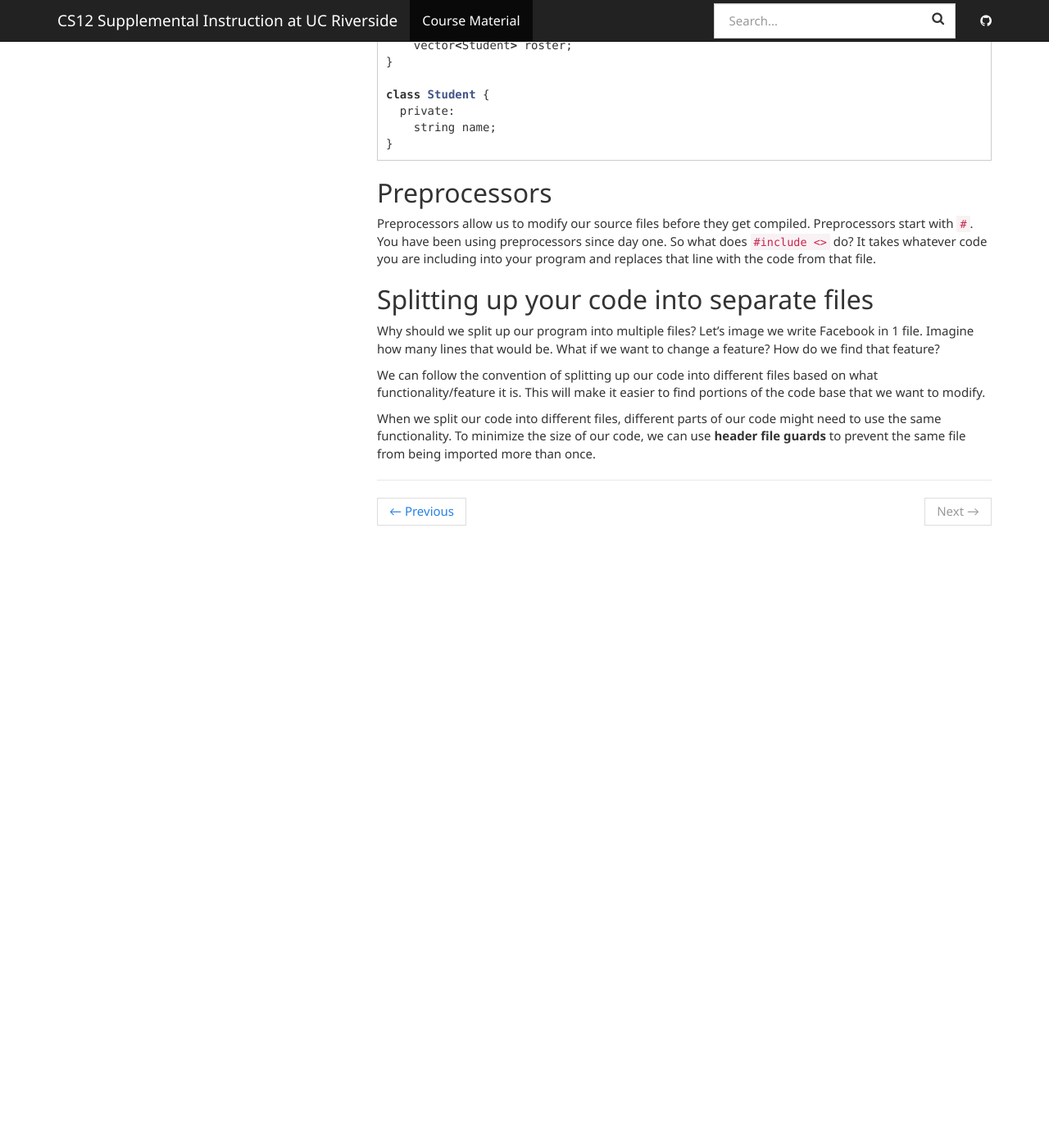
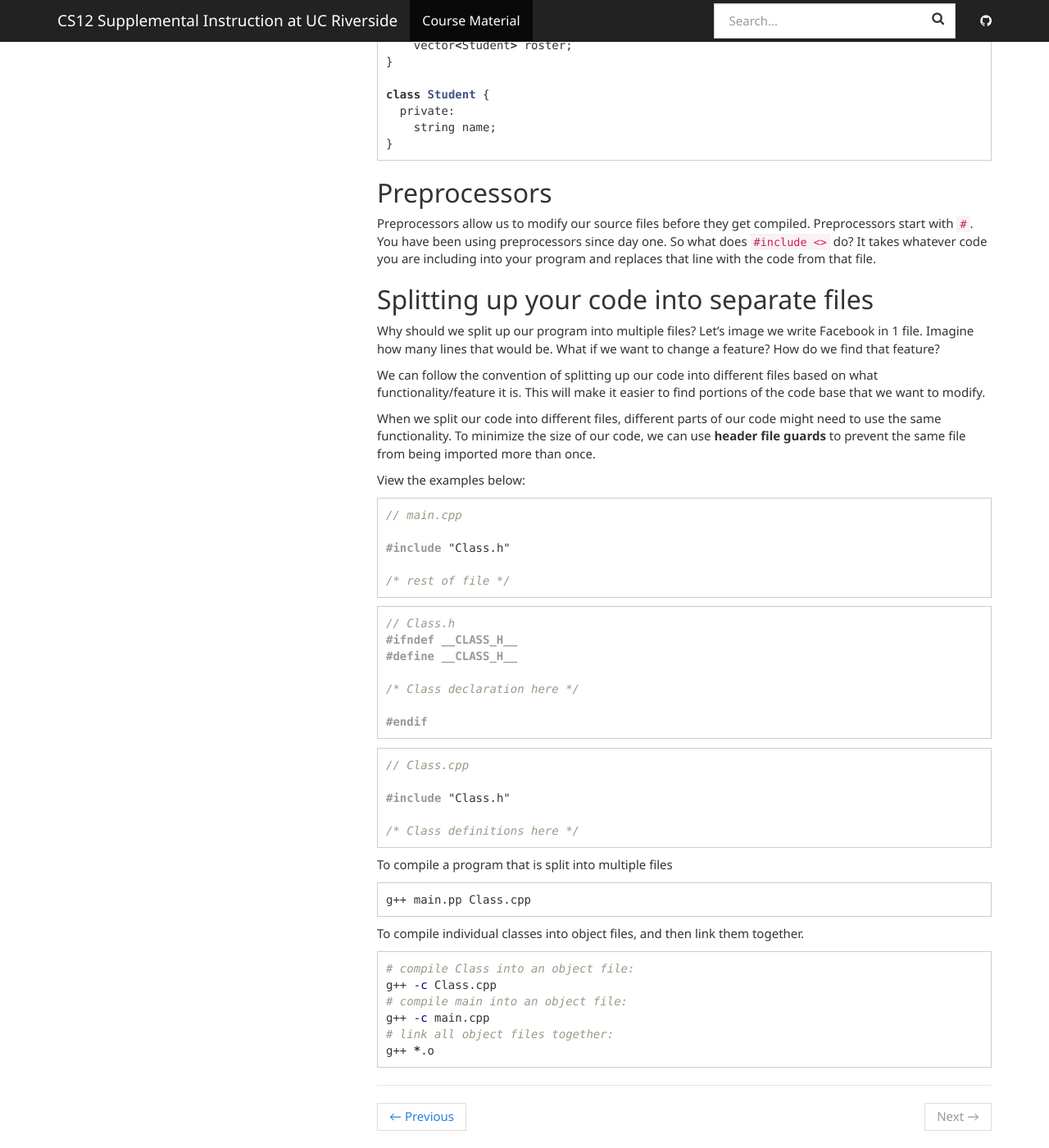
Before and after one commit to cs-si-ucr/cs12-reborn, a Jekyll site: the page built from _docs/week4_discussion.md, in a window 1280 px wide and 1400 px high, scrolled down 1057 px. Shown: the whole window at 82% size. Built offline with Jekyll 4.4.1, drawn with Linux system fonts in a browser that asks for light colours; nearby versions of some CDN libraries; before the commit the page ends 1719 px from its top, so only the background shows below that.

Commit message:
adding example of code splitting

````diff
--- a/_docs/week4_discussion.md
+++ b/_docs/week4_discussion.md
@@ -79,3 +79,47 @@ it is. This will make it easier to find portions of the code base that we want t
 When we split our code into different files, different parts of our code might need to use the same
 functionality. To minimize the size of our code, we can use **header file guards** to prevent the same file
 from being imported more than once.
+
+View the examples below:
+```c++
+// main.cpp
+
+#include "Class.h"
+
+/* rest of file */
+```
+
+```c++
+// Class.h
+#ifndef __CLASS_H__
+#define __CLASS_H__
+
+/* Class declaration here */
+
+#endif
+```
+
+```c++
+// Class.cpp
+
+#include "Class.h"
+
+/* Class definitions here */
+```
+
+To compile a program that is split into multiple files
+
+```bash
+g++ main.pp Class.cpp
+```
+
+To compile individual classes into object files, and then link them together.
+
+```bash
+# compile Class into an object file:
+g++ -c Class.cpp
+# compile main into an object file:
+g++ -c main.cpp
+# link all object files together:
+g++ *.o
+```
````
Also changed, not shown: Gemfile.lock, README.md.
